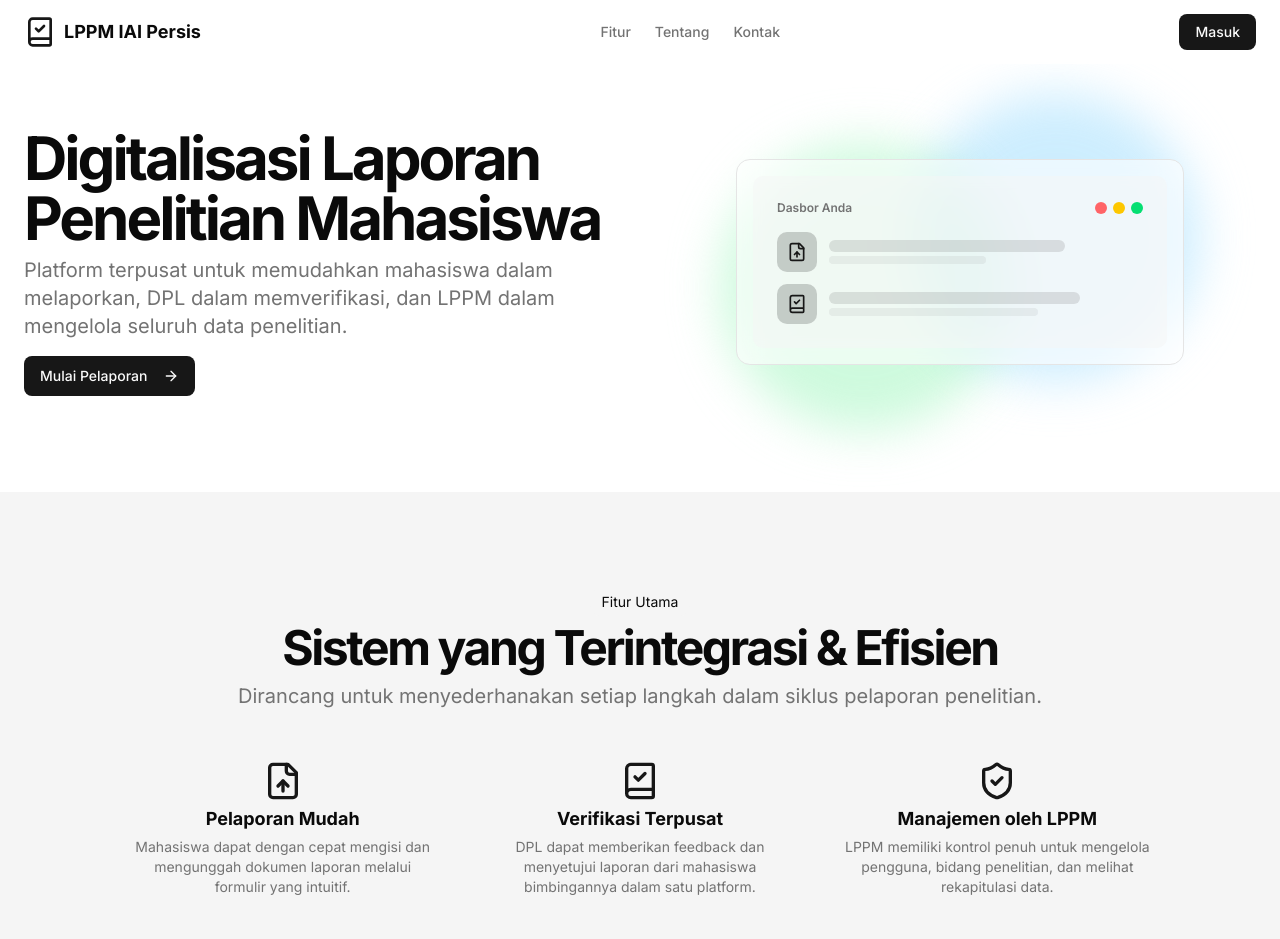
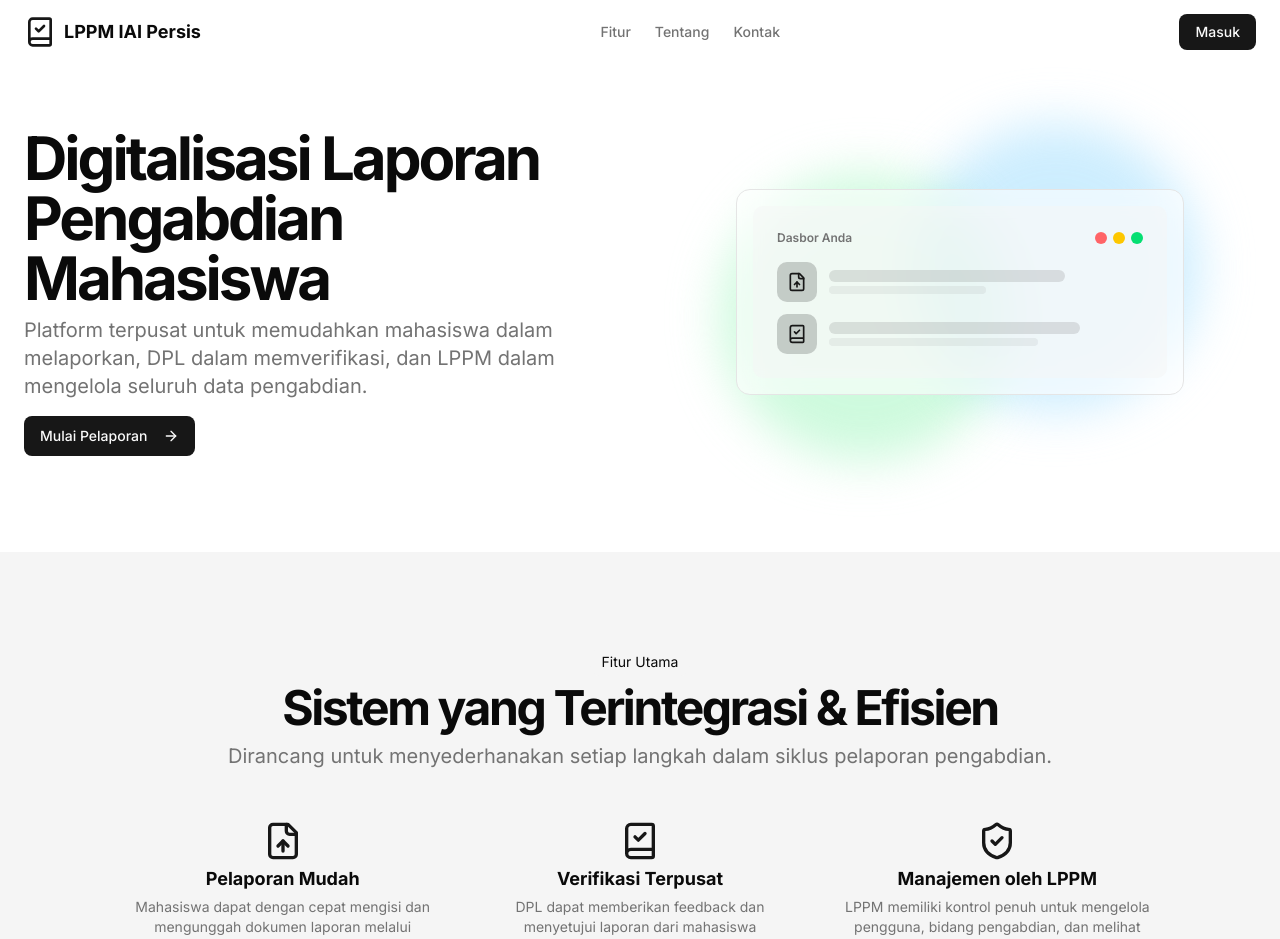
Before and after one commit to suhendararyadi/lppm-iaipi-mhs, a Next.js app: page / in a window 1280 px wide. Shown: the top 939 px of the page. Built offline with nearby package versions, Linux system fonts and the light colour scheme.

Commit message:
Update application metadata and UI text to reflect "Pengabdian" instead of "Penelitian"; add GitHub link button in SiteHeader.

```diff
--- a/app/layout.tsx
+++ b/app/layout.tsx
@@ -7,9 +7,9 @@ import "./globals.css";
 const inter = Inter({ subsets: ["latin"] });
 
 export const metadata: Metadata = {
-  // Diperbarui: Menyesuaikan judul dan deskripsi aplikasi
-  title: "LPPM IAI Persis - Laporan Penelitian Mahasiswa",
-  description: "Aplikasi untuk manajemen dan pelaporan kegiatan penelitian mahasiswa di LPPM IAI Persis Garut.",
+  // Diperbarui: Mengganti "Penelitian" menjadi "Pengabdian"
+  title: "LPPM IAI Persis - Laporan Pengabdian Mahasiswa",
+  description: "Aplikasi untuk manajemen dan pelaporan kegiatan pengabdian mahasiswa di LPPM IAI Persis Garut.",
 };
 
 export default function RootLayout({
--- a/app/page.tsx
+++ b/app/page.tsx
@@ -32,10 +32,10 @@ const HeroSection = () => (
         <div className="flex flex-col justify-center space-y-4">
           <div className="space-y-2">
             <h1 className="text-3xl font-bold tracking-tighter sm:text-5xl xl:text-6xl/none">
-              Digitalisasi Laporan Penelitian Mahasiswa
+              Digitalisasi Laporan Pengabdian Mahasiswa
             </h1>
             <p className="max-w-[600px] text-muted-foreground md:text-xl">
-              Platform terpusat untuk memudahkan mahasiswa dalam melaporkan, DPL dalam memverifikasi, dan LPPM dalam mengelola seluruh data penelitian.
+              Platform terpusat untuk memudahkan mahasiswa dalam melaporkan, DPL dalam memverifikasi, dan LPPM dalam mengelola seluruh data pengabdian.
             </p>
           </div>
           <div className="flex flex-col gap-2 min-[400px]:flex-row">
@@ -46,7 +46,6 @@ const HeroSection = () => (
             </Link>
           </div>
         </div>
-        {/* Diperbarui: Mengganti gambar dengan ilustrasi SVG */}
         <div className="flex items-center justify-center">
             <div className="relative w-full max-w-md">
                 <div className="absolute -top-4 -left-4 w-72 h-72 bg-green-200 rounded-full mix-blend-multiply filter blur-xl opacity-70 animate-blob dark:bg-green-800"></div>
@@ -95,7 +94,7 @@ const FeatureSection = () => (
           <div className="inline-block rounded-lg bg-secondary px-3 py-1 text-sm">Fitur Utama</div>
           <h2 className="text-3xl font-bold tracking-tighter sm:text-5xl">Sistem yang Terintegrasi & Efisien</h2>
           <p className="max-w-[900px] text-muted-foreground md:text-xl/relaxed lg:text-base/relaxed xl:text-xl/relaxed">
-            Dirancang untuk menyederhanakan setiap langkah dalam siklus pelaporan penelitian.
+            Dirancang untuk menyederhanakan setiap langkah dalam siklus pelaporan pengabdian.
           </p>
         </div>
       </div>
@@ -113,7 +112,7 @@ const FeatureSection = () => (
         <div className="grid gap-1 text-center">
             <ShieldCheck className="h-10 w-10 mx-auto text-primary" />
             <h3 className="text-lg font-bold">Manajemen oleh LPPM</h3>
-            <p className="text-sm text-muted-foreground">LPPM memiliki kontrol penuh untuk mengelola pengguna, bidang penelitian, dan melihat rekapitulasi data.</p>
+            <p className="text-sm text-muted-foreground">LPPM memiliki kontrol penuh untuk mengelola pengguna, bidang pengabdian, dan melihat rekapitulasi data.</p>
         </div>
       </div>
     </div>
--- a/components/site-header.tsx
+++ b/components/site-header.tsx
@@ -1,3 +1,4 @@
+import { Button } from "@/components/ui/button"
 import { Separator } from "@/components/ui/separator"
 import { SidebarTrigger } from "@/components/ui/sidebar"
 import { IconBook } from "@tabler/icons-react"
@@ -5,18 +6,28 @@ import { IconBook } from "@tabler/icons-react"
 export function SiteHeader() {
   return (
     <header className="flex h-(--header-height) shrink-0 items-center gap-2 border-b transition-[width,height] ease-linear group-has-data-[collapsible=icon]/sidebar-wrapper:h-(--header-height)">
-      <div className="flex w-full items-center gap-1 px-4 lg:gap-2 lg:px-6">
+      <div className="flex w-full items-center gap-1 px-4 lg:px-6">
         <SidebarTrigger className="-ml-1" />
         <Separator
           orientation="vertical"
           className="mx-2 data-[orientation=vertical]:h-4"
         />
-        {/* Judul telah diubah */}
         <div className="flex items-center gap-2">
             <IconBook className="h-5 w-5 text-muted-foreground" />
-            <h1 className="text-base font-semibold">Laporan Penelitian Mahasiswa</h1>
+            <h1 className="text-base font-semibold">Laporan Pengabdian Mahasiswa</h1>
         </div>
-
+        <div className="ml-auto flex items-center gap-2">
+          <Button variant="ghost" asChild size="sm" className="hidden sm:flex">
+            <a
+              href="https://github.com/suhendararyadi/lppm-iaipi-mhs"
+              rel="noopener noreferrer"
+              target="_blank"
+              className="dark:text-foreground"
+            >
+              GitHub
+            </a>
+          </Button>
+        </div>
       </div>
     </header>
   )
```
